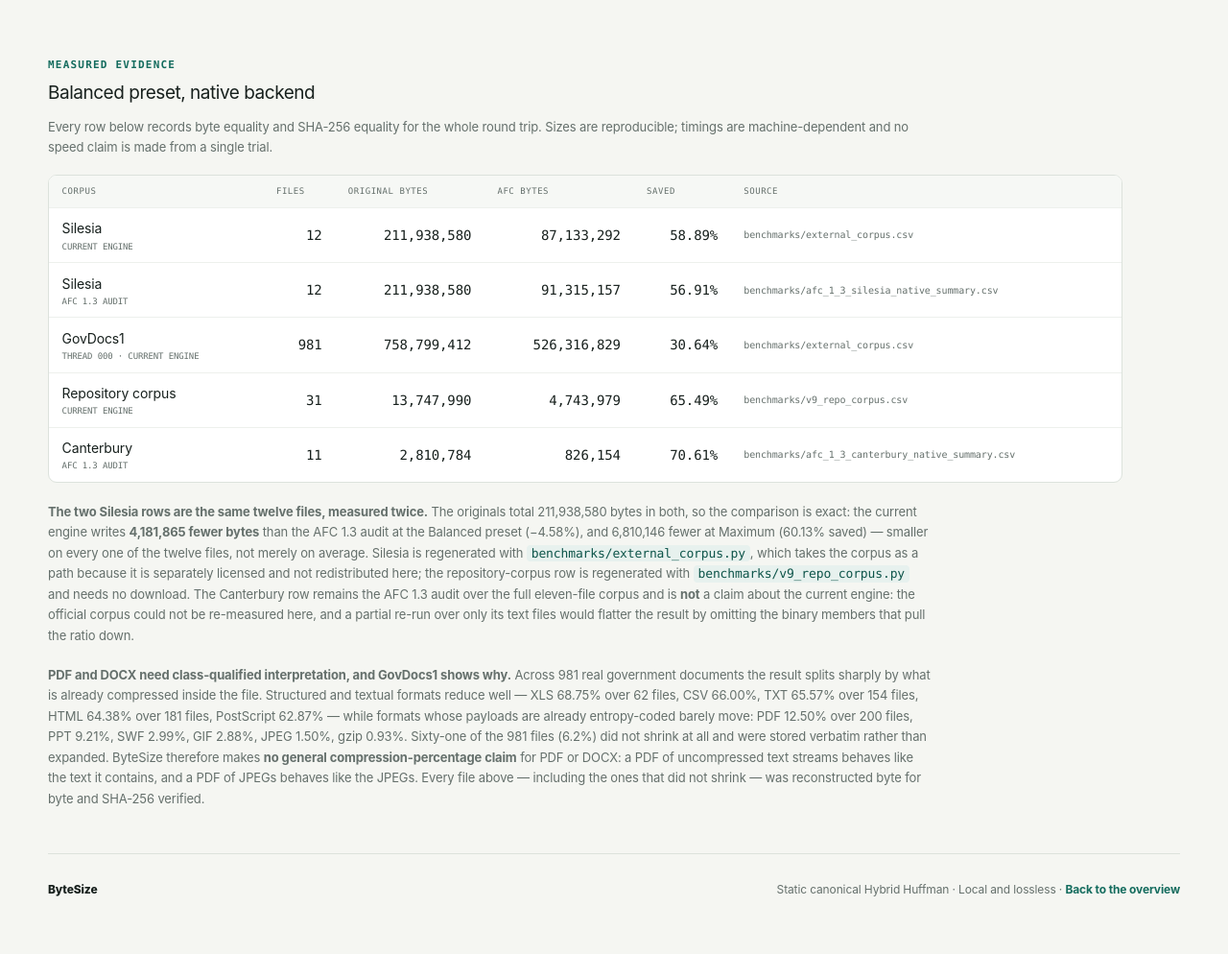
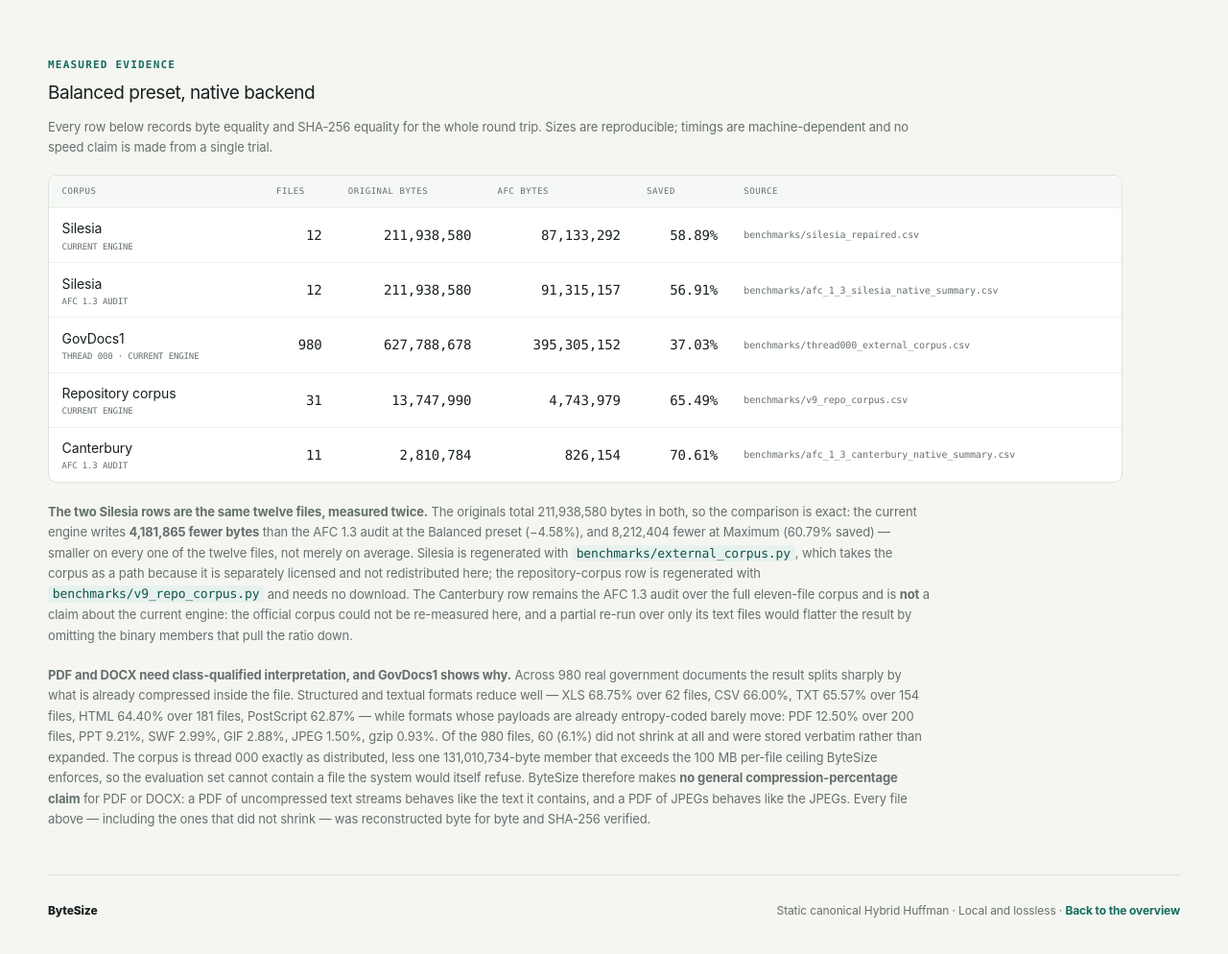
Before and after one commit to Jaycenn/HuffmanV7, a Flask app: page /about in a window 1280 px wide. Shown: the part 767-1761 px from the top of the page at 96% size. Before the commit the page ends 1701 px from the top, so only its background shows below. Run offline with Flask 3, Linux system fonts and the light colour scheme; some libraries are stand-ins or nearby versions.

Commit message:
Fix the appendix page and the about page

```diff
--- a/templates/about.html
+++ b/templates/about.html
@@ -33,9 +33,9 @@
     <table class="w-full text-sm">
       <thead><tr><th>Corpus</th><th class="text-right">Files</th><th class="text-right">Original bytes</th><th class="text-right">AFC bytes</th><th class="text-right">Saved</th><th>Source</th></tr></thead>
       <tbody>
-        <tr><td>Silesia <small class="history-operation">current engine</small></td><td class="metric-cell">12</td><td class="metric-cell">211,938,580</td><td class="metric-cell">87,133,292</td><td class="metric-cell">58.89%</td><td class="source-cell">benchmarks/external_corpus.csv</td></tr>
+        <tr><td>Silesia <small class="history-operation">current engine</small></td><td class="metric-cell">12</td><td class="metric-cell">211,938,580</td><td class="metric-cell">87,133,292</td><td class="metric-cell">58.89%</td><td class="source-cell">benchmarks/silesia_repaired.csv</td></tr>
         <tr><td>Silesia <small class="history-operation">AFC 1.3 audit</small></td><td class="metric-cell">12</td><td class="metric-cell">211,938,580</td><td class="metric-cell">91,315,157</td><td class="metric-cell">56.91%</td><td class="source-cell">benchmarks/afc_1_3_silesia_native_summary.csv</td></tr>
-        <tr><td>GovDocs1 <small class="history-operation">thread 000 · current engine</small></td><td class="metric-cell">981</td><td class="metric-cell">758,799,412</td><td class="metric-cell">526,316,829</td><td class="metric-cell">30.64%</td><td class="source-cell">benchmarks/external_corpus.csv</td></tr>
+        <tr><td>GovDocs1 <small class="history-operation">thread 000 · current engine</small></td><td class="metric-cell">980</td><td class="metric-cell">627,788,678</td><td class="metric-cell">395,305,152</td><td class="metric-cell">37.03%</td><td class="source-cell">benchmarks/thread000_external_corpus.csv</td></tr>
         <tr><td>Repository corpus <small class="history-operation">current engine</small></td><td class="metric-cell">31</td><td class="metric-cell">13,747,990</td><td class="metric-cell">4,743,979</td><td class="metric-cell">65.49%</td><td class="source-cell">benchmarks/v9_repo_corpus.csv</td></tr>
         <tr><td>Canterbury <small class="history-operation">AFC 1.3 audit</small></td><td class="metric-cell">11</td><td class="metric-cell">2,810,784</td><td class="metric-cell">826,154</td><td class="metric-cell">70.61%</td><td class="source-cell">benchmarks/afc_1_3_canterbury_native_summary.csv</td></tr>
       </tbody>
@@ -44,7 +44,7 @@
   <p class="document-note"><strong>The two Silesia rows are the same twelve files, measured twice.</strong>
      The originals total 211,938,580 bytes in both, so the comparison is exact: the current engine writes
      <strong>4,181,865 fewer bytes</strong> than the AFC 1.3 audit at the Balanced preset (−4.58%), and
-     6,810,146 fewer at Maximum (60.13% saved) — smaller on every one of the twelve files, not merely on average.
+     8,212,404 fewer at Maximum (60.79% saved) — smaller on every one of the twelve files, not merely on average.
      Silesia is regenerated with <code>benchmarks/external_corpus.py</code>, which takes the corpus as a path
      because it is separately licensed and not redistributed here; the repository-corpus row is regenerated with
      <code>benchmarks/v9_repo_corpus.py</code> and needs no download. The Canterbury row remains the AFC 1.3
@@ -52,11 +52,14 @@
      official corpus could not be re-measured here, and a partial re-run over only its text files would flatter
      the result by omitting the binary members that pull the ratio down.</p>
   <p class="document-note"><strong>PDF and DOCX need class-qualified interpretation, and GovDocs1 shows why.</strong>
-     Across 981 real government documents the result splits sharply by what is already compressed inside the file.
+     Across 980 real government documents the result splits sharply by what is already compressed inside the file.
      Structured and textual formats reduce well — XLS 68.75% over 62 files, CSV 66.00%, TXT 65.57% over 154 files,
-     HTML 64.38% over 181 files, PostScript 62.87% — while formats whose payloads are already entropy-coded barely
-     move: PDF 12.50% over 200 files, PPT 9.21%, SWF 2.99%, GIF 2.88%, JPEG 1.50%, gzip 0.93%. Sixty-one of the 981
-     files (6.2%) did not shrink at all and were stored verbatim rather than expanded.
+     HTML 64.40% over 181 files, PostScript 62.87% — while formats whose payloads are already entropy-coded barely
+     move: PDF 12.50% over 200 files, PPT 9.21%, SWF 2.99%, GIF 2.88%, JPEG 1.50%, gzip 0.93%. Of the
+     980 files, 60 (6.1%) did not shrink at all and were stored verbatim rather than expanded. The corpus
+     is thread 000 exactly as distributed, less one 131,010,734-byte member that exceeds the 100 MB
+     per-file ceiling ByteSize enforces, so the evaluation set cannot contain a file the system would
+     itself refuse.
      ByteSize therefore makes <strong>no general compression-percentage claim</strong> for PDF or DOCX: a PDF of
      uncompressed text streams behaves like the text it contains, and a PDF of JPEGs behaves like the JPEGs.
      Every file above — including the ones that did not shrink — was reconstructed byte for byte and SHA-256
```
Also changed, not shown: benchmarks/external_corpus_degraded_2026-08-20_backend.json (added, +12 -0 lines), tests/test_app.py (+44 -15 lines), benchmarks/external_corpus_degraded_2026-08-20.csv (renamed from benchmarks/external_corpus.csv), 1 other file.
